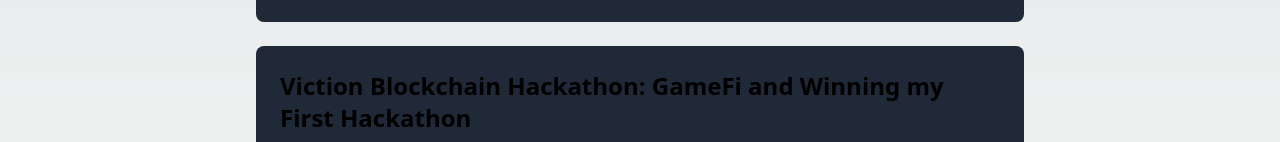
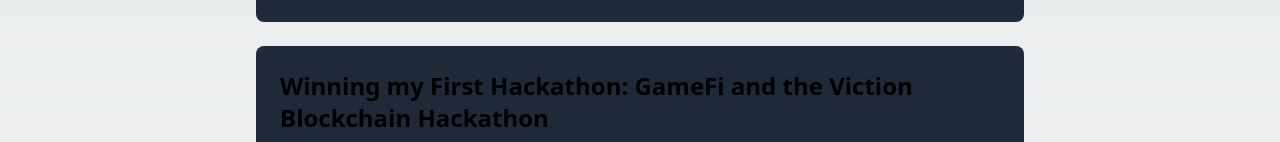
Before and after one commit to ksmit323/ksmit323.github.io, a Next.js app: page /blog in a window 1280 px wide. Shown: the part 810-952 px from the top of the page. Built offline with nearby package versions, Linux system fonts and the light colour scheme.

Commit message:
edit title

```diff
--- a/src/data/blogPosts.ts
+++ b/src/data/blogPosts.ts
@@ -34,7 +34,7 @@
   },
   {
     id: 3,
-    title: "Viction Blockchain Hackathon: GameFi and Winning my First Hackathon",
+    title: "Winning my First Hackathon: GameFi and the Viction Blockchain Hackathon",
     date: "2024-01-15",
     readTime: "5 min",
     excerpt: "Diving head first into GameFi and winning a hackathon in the process",
```
